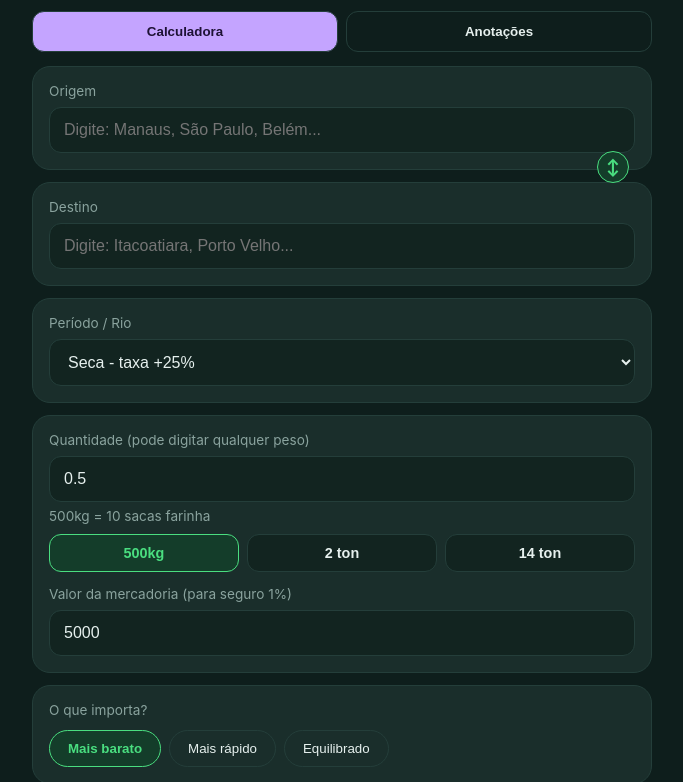
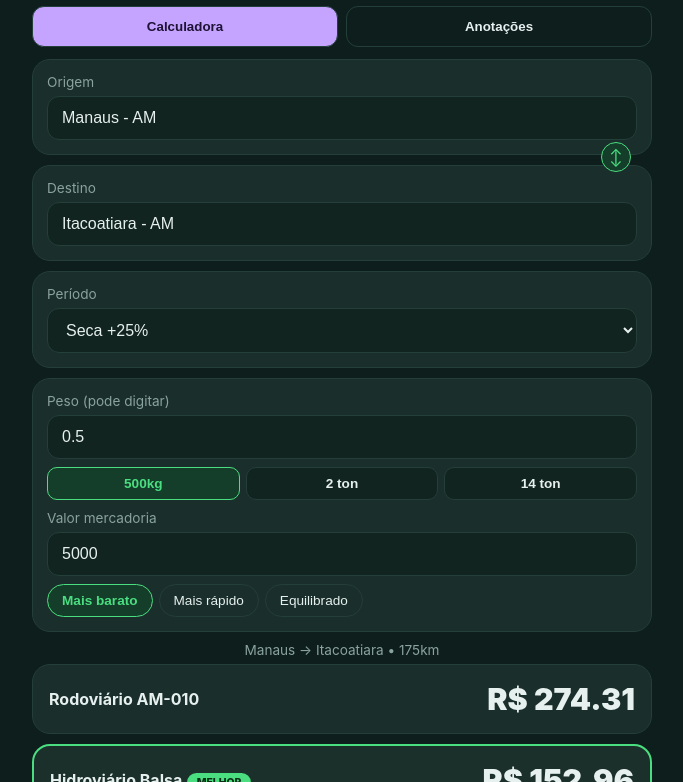
Before and after one commit to Gabrielsomaita/Rota-Viva, a plain HTML site: page index.html in a window 1280 px wide. Shown: the part 87-869 px from the top of the page, without its empty margins (298-981 px from the left). Drawn offline with Linux system fonts and the light colour scheme.

Commit message:
Refactor index.html for improved layout and usability
Updated styles and HTML structure for better layout and usability. Adjusted placeholders and labels for input fields.

```diff
--- a/index.html
+++ b/index.html
@@ -8,26 +8,28 @@
 <style>
 :root{--bg:#0e1e1c;--card:#1a2e2b;--line:#243e3a;--ink:#e6f0ee;--mute:#8aa39e;--acc:#c4a4ff;--ok:#4ade80;--okbg:#143d2a}
 *{box-sizing:border-box}body{margin:0;background:var(--bg);color:var(--ink);font-family:Inter,system-ui,sans-serif;padding:0 14px 24px}
-main{max-width:620px;margin:0 auto}h1{text-align:center;margin:24px 0 4px;font-size:2em}.sub{text-align:center;color:var(--mute);margin:0 0 14px;font-size:.9em}
-.tabs{display:flex;gap:8px;margin-bottom:14px}.tab{flex:1;padding:12px;border-radius:12px;border:1px solid var(--line);background:transparent;color:var(--ink);font-weight:700;cursor:pointer}.tab.active{background:var(--acc);color:#1e1235}
-.panel{background:var(--card);border:1px solid var(--line);border-radius:18px;padding:16px;margin-bottom:12px;position:relative}
-.label{color:var(--mute);font-size:.85em;margin-bottom:8px}select,input,textarea{width:100%;background:#122420;border:1px solid var(--line);color:var(--ink);border-radius:12px;padding:13px 14px;font-size:1em;outline:none}
-.city-list{position:absolute;left:16px;right:16px;top:72px;background:#1e3a37;border:1px solid var(--line);border-radius:12px;max-height:220px;overflow:auto;z-index:20;display:none}
-.city-list.open{display:block}.city-item{padding:12px 14px;border-bottom:1px solid var(--line);cursor:pointer}.city-item:hover{background:var(--okbg)}
-.top{display:grid;grid-template-columns:1fr 1fr 1fr;gap:8px;margin-top:10px}
-.top button{background:#122420;border:1px solid var(--line);color:var(--ink);border-radius:12px;padding:10px;font-size:.9em;font-weight:700;cursor:pointer}.top button.active{border-color:var(--ok);background:var(--okbg);color:var(--ok)}
-.swap{position:absolute;right:22px;top:84px;background:var(--okbg);border:1px solid var(--ok);color:var(--ok);width:32px;height:32px;border-radius:50%;display:flex;align-items:center;justify-content:center;cursor:pointer;font-weight:800;z-index:5}
-.chips{display:flex;gap:8px;margin-top:12px;flex-wrap:wrap}.chip{border:1px solid var(--line);background:transparent;color:var(--ink);padding:10px 18px;border-radius:999px;cursor:pointer}.chip.active{border-color:var(--ok);background:var(--okbg);color:var(--ok);font-weight:700}
-.card{background:var(--card);border:1px solid var(--line);border-radius:18px;padding:18px;margin-bottom:10px;cursor:pointer}.card.best{border:2px solid var(--ok);background:#1b2f2b}.head{display:flex;justify-content:space-between;align-items:center}.price{font-size:1.8em;font-weight:900}.badge{background:var(--ok);color:#0a2e16;padding:3px 10px;border-radius:20px;font-size:.7em;font-weight:800}
-.mute{color:var(--mute);font-size:.85em}.detail{display:none;margin-top:12px;border-top:1px solid var(--line);padding-top:10px}.detail.open{display:block}.line{display:flex;justify-content:space-between;margin:6px 0;font-size:.9em}
-.btn{width:100%;padding:14px;border-radius:12px;border:none;background:var(--acc);color:#1e1235;font-weight:800;cursor:pointer;margin-top:10px}.btn2{background:transparent;border:1px solid var(--line);color:var(--ink)}
+main{max-width:620px;margin:0 auto}h1{text-align:center;margin:22px 0 4px}.sub{text-align:center;color:var(--mute);margin:0 0 12px;font-size:.85em}
+.tabs{display:flex;gap:8px;margin-bottom:12px}.tab{flex:1;padding:12px;border-radius:12px;border:1px solid var(--line);background:transparent;color:var(--ink);font-weight:700;cursor:pointer}.tab.active{background:var(--acc);color:#1e1235}
+.panel{background:var(--card);border:1px solid var(--line);border-radius:18px;padding:14px;margin-bottom:10px;position:relative}
+.label{color:var(--mute);font-size:.85em;margin-bottom:6px}input,select,textarea{width:100%;background:#122420;border:1px solid var(--line);color:var(--ink);border-radius:12px;padding:12px 14px;font-size:1em;outline:none}
+.city-list{position:absolute;left:14px;right:14px;top:70px;background:#1e3a37;border:1px solid var(--line);border-radius:12px;max-height:200px;overflow:auto;z-index:20;display:none}
+.city-list.open{display:block}.city-item{padding:11px 14px;border-bottom:1px solid var(--line);cursor:pointer}.city-item:hover{background:var(--okbg)}
+.top{display:grid;grid-template-columns:1fr 1fr 1fr;gap:6px;margin-top:8px}.top button{background:#122420;border:1px solid var(--line);color:var(--ink);border-radius:10px;padding:8px;font-size:.85em;font-weight:700;cursor:pointer}.top button.active{border-color:var(--ok);background:var(--okbg);color:var(--ok)}
+.swap{position:absolute;right:20px;top:82px;background:var(--okbg);border:1px solid var(--ok);color:var(--ok);width:30px;height:30px;border-radius:50%;display:flex;align-items:center;justify-content:center;cursor:pointer;z-index:5}
+.chips{display:flex;gap:6px;margin-top:8px;flex-wrap:wrap}.chip{border:1px solid var(--line);background:transparent;color:var(--ink);padding:8px 14px;border-radius:999px;font-size:.85em;cursor:pointer}.chip.active{border-color:var(--ok);background:var(--okbg);color:var(--ok);font-weight:700}
+.card{background:var(--card);border:1px solid var(--line);border-radius:18px;padding:16px;margin-bottom:10px;cursor:pointer}
+.card.best{border:2px solid var(--ok);background:#1b2f2b}.head{display:flex;justify-content:space-between;align-items:center}.price{font-size:1.9em;font-weight:900}.badge{background:var(--ok);color:#0a2e16;padding:3px 10px;border-radius:20px;font-size:.65em;font-weight:800}
+.mute{color:var(--mute);font-size:.85em}
+.detail{display:none;margin-top:12px;border-top:1px solid var(--line);padding-top:10px;animation:fade .2s}.detail.open{display:block}@keyframes fade{from{opacity:0}to{opacity:1}}
+.line{display:flex;justify-content:space-between;margin:5px 0;font-size:.88em}
+.btn{width:100%;padding:13px;border-radius:12px;border:none;background:var(--acc);color:#1e1235;font-weight:800;cursor:pointer;margin-top:8px}.btn2{background:transparent;border:1px solid var(--line);color:var(--ink)}
 .hidden{display:none}
 </style>
 </head>
 <body>
 <main>
 <h1>Rota Viva</h1>
-<p class="sub">Toque no card para ver impostos</p>
+<p class="sub">Toque no card para ver detalhes</p>
 
 <div class="tabs">
 <button class="tab active" id="tabCalc" onclick="showTab('calc')">Calculadora</button>
@@ -36,70 +38,91 @@ main{max-width:620px;margin:0 auto}h1{text-align:center;margin:24px 0 4px;font-s
 
 <div id="viewCalc">
 
-<!-- ORIGEM E DESTINO COM BUSCA - NO LUGAR DO TRAJETO ANTIGO -->
 <div class="panel" id="boxOrigem">
 <div class="label">Origem</div>
-<input id="origem" placeholder="Digite: Manaus, São Paulo, Belém..." oninput="buscar('origem')" onfocus="buscar('origem')">
+<input id="origem" placeholder="Manaus, São Paulo..." oninput="buscar('origem')" onfocus="buscar('origem')">
 <div class="city-list" id="listOrigem"></div>
 <div class="swap" onclick="trocar()">↕</div>
 </div>
 
 <div class="panel" id="boxDestino">
 <div class="label">Destino</div>
-<input id="destino" placeholder="Digite: Itacoatiara, Porto Velho..." oninput="buscar('destino')" onfocus="buscar('destino')">
+<input id="destino" placeholder="Itacoatiara, Belém..." oninput="buscar('destino')" onfocus="buscar('destino')">
 <div class="city-list" id="listDestino"></div>
 </div>
 
-<!-- PERIODO SEPARADO COMO ESTAVA -->
 <div class="panel">
-<div class="label">Período / Rio</div>
-<select id="per" onchange="calc()"><option value="cheia">Cheia - normal</option><option value="seca" selected>Seca - taxa +25%</option></select>
+<div class="label">Período</div>
+<select id="per" onchange="calc()"><option value="cheia">Cheia - normal</option><option value="seca" selected>Seca +25%</option></select>
 </div>
 
-<!-- QUANTIDADE COMO ESTAVA ANTES - COM TECLADO -->
 <div class="panel">
-<div class="label">Quantidade (pode digitar qualquer peso)</div>
+<div class="label">Peso (pode digitar)</div>
 <input id="carga" type="number" inputmode="decimal" value="0.5" step="0.01" oninput="syncPeso()">
-<div class="mute" id="kgHelp" style="margin-top:6px">500kg = 10 sacas farinha</div>
-<div class="top">
-<button id="b500" class="active" onclick="setW(0.5)">500kg</button>
-<button id="b2" onclick="setW(2)">2 ton</button>
-<button id="b14" onclick="setW(14)">14 ton</button>
-</div>
-<div style="margin-top:14px">
-<div class="label">Valor da mercadoria (para seguro 1%)</div>
-<input id="vMerc" type="number" inputmode="numeric" value="5000" oninput="calc()">
-</div>
-</div>
-
-<!-- O QUE IMPORTA COMO ESTAVA -->
-<div class="panel">
-<div class="label">O que importa?</div>
-<div class="chips">
-<button class="chip active" id="cBar" onclick="setC('barato')">Mais barato</button>
-<button class="chip" id="cRap" onclick="setC('rapido')">Mais rápido</button>
-<button class="chip" id="cEq" onclick="setC('eq')">Equilibrado</button>
-</div>
+<div class="top"><button id="b500" class="active" onclick="setW(0.5)">500kg</button><button id="b2" onclick="setW(2)">2 ton</button><button id="b14" onclick="setW(14)">14 ton</button></div>
+<div style="margin-top:10px"><div class="label">Valor mercadoria</div><input id="vMerc" type="number" value="5000" oninput="calc()"></div>
+<div class="chips"><button class="chip active" id="cBar" onclick="setC('barato')">Mais barato</button><button class="chip" id="cRap" onclick="setC('rapido')">Mais rápido</button><button class="chip" id="cEq" onclick="setC('eq')">Equilibrado</button></div>
 </div>
 
 <div id="res"></div>
 </div>
 
 <div id="viewPlan" class="hidden">
-<div class="panel">
-<div class="label">Anotações de logística - fica salvo</div>
-<textarea id="anotacoes" rows="12" placeholder="Escreve aqui livre..."></textarea>
-<button class="btn" onclick="salvarAnot()">Salvar</button>
-<button class="btn btn2" onclick="exportTxt()">Exportar</button>
-<div class="mute" id="saveMsg" style="text-align:center;margin-top:8px"></div>
-</div>
+<div class="panel"><div class="label">Anotações</div><textarea id="anotacoes" rows="12"></textarea><button class="btn" onclick="salvarAnot()">Salvar</button></div>
 </div>
 </main>
 <script>
 const cidades=[
 {name:"Manaus",uf:"AM",lat:-3.119,lon:-60.021},{name:"Itacoatiara",uf:"AM",lat:-3.143,lon:-58.444},{name:"Parintins",uf:"AM",lat:-2.628,lon:-56.735},{name:"Manacapuru",uf:"AM",lat:-3.289,lon:-60.62},
-{name:"Belém",uf:"PA",lat:-1.455,lon:-48.504},{name:"Santarém",uf:"PA",lat:-2.443,lon:-54.708},{name:"Marabá",uf:"PA",lat:-5.368,lon:-49.117},{name:"Ananindeua",uf:"PA",lat:-1.365,lon:-48.372},
-{name:"Porto Velho",uf:"RO",lat:-8.761,lon:-63.9},{name:"Ji-Paraná",uf:"RO",lat:-10.877,lon:-61.932},{name:"Boa Vista",uf:"RR",lat:2.823,lon:-60.675},{name:"Rio Branco",uf:"AC",lat:-9.975,lon:-67.824},{name:"Macapá",uf:"AP",lat:0.034,lon:-51.069},{name:"Palmas",uf:"TO",lat:-10.168,lon:-48.331},
-{name:"São Paulo",uf:"SP",lat:-23.55,lon:-46.633},{name:"Rio de Janeiro",uf:"RJ",lat:-22.906,lon:-43.172},{name:"Brasília",uf:"DF",lat:-15.793,lon:-47.882},{name:"Belo Horizonte",uf:"MG",lat:-19.916,lon:-43.934},{name:"Curitiba",uf:"PR",lat:-25.429,lon:-49.267},{name:"Porto Alegre",uf:"RS",lat:-30.034,lon:-51.217},{name:"Salvador",uf:"BA",lat:-12.977,lon:-38.501},{name:"Recife",uf:"PE",lat:-8.047,lon:-34.877},{name:"Fortaleza",uf:"CE",lat:-3.717,lon:-38.543},{name:"Goiânia",uf:"GO",lat:-16.686,lon:-49.264},{name:"Cuiabá",uf:"MT",lat:-15.601,lon:-56.097},{name:"Campo Grande",uf:"MS",lat:-20.469,lon:-54.62}
+{name:"Belém",uf:"PA",lat:-1.455,lon:-48.504},{name:"Santarém",uf:"PA",lat:-2.443,lon:-54.708},{name:"Marabá",uf:"PA",lat:-5.368,lon:-49.117},
+{name:"Porto Velho",uf:"RO",lat:-8.761,lon:-63.9},{name:"Boa Vista",uf:"RR",lat:2.823,lon:-60.675},{name:"Rio Branco",uf:"AC",lat:-9.975,lon:-67.824},{name:"Macapá",uf:"AP",lat:0.034,lon:-51.069},{name:"Palmas",uf:"TO",lat:-10.168,lon:-48.331},
+{name:"São Paulo",uf:"SP",lat:-23.55,lon:-46.633},{name:"Rio de Janeiro",uf:"RJ",lat:-22.906,lon:-43.172},{name:"Brasília",uf:"DF",lat:-15.793,lon:-47.882},{name:"Belo Horizonte",uf:"MG",lat:-19.916,lon:-43.934},{name:"Curitiba",uf:"PR",lat:-25.429,lon:-49.267},{name:"Porto Alegre",uf:"RS",lat:-30.034,lon:-51.217},{name:"Salvador",uf:"BA",lat:-12.977,lon:-38.501},{name:"Recife",uf:"PE",lat:-8.047,lon:-34.877},{name:"Fortaleza",uf:"CE",lat:-3.717,lon:-38.543}
 ];
 let origemSel=cidades[0], destinoSel=cidades[1];
+function buscar(tipo){
+ const input=document.getElementById(tipo); const list=document.getElementById(tipo=='origem'?'listOrigem':'listDestino');
+ const q=input.value.toLowerCase().normalize("NFD").replace(/[\u0300-\u036f]/g,"");
+ const filtr=cidades.filter(c=>c.name.toLowerCase().normalize("NFD").replace(/[\u0300-\u036f]/g,"").includes(q)).slice(0,6);
+ list.innerHTML=filtr.map(c=>`<div class="city-item" onclick="sel('${tipo}','${c.name}')"><b>${c.name}</b> - ${c.uf}</div>`).join('');
+ list.className='city-list open';
+}
+function sel(tipo,nome){const c=cidades.find(x=>x.name==nome); if(tipo=='origem'){origemSel=c; origem.value=c.name+' - '+c.uf; listOrigem.className='city-list';}else{destinoSel=c; destino.value=c.name+' - '+c.uf; listDestino.className='city-list';}calc();}
+function trocar(){const t=origemSel; origemSel=destinoSel; destinoSel=t; origem.value=origemSel.name+' - '+origemSel.uf; destino.value=destinoSel.name+' - '+destinoSel.uf; calc();}
+document.addEventListener('click',e=>{if(!e.target.closest('#boxOrigem')) listOrigem.className='city-list'; if(!e.target.closest('#boxDestino')) listDestino.className='city-list';});
+function distKm(a,b){const R=6371; const dLat=(b.lat-a.lat)*Math.PI/180; const dLon=(b.lon-a.lon)*Math.PI/180; const x=Math.sin(dLat/2)**2+Math.cos(a.lat*Math.PI/180)*Math.cos(b.lat*Math.PI/180)*Math.sin(dLon/2)**2; return R*2*Math.atan2(Math.sqrt(x),Math.sqrt(1-x));}
+
+let crit='barato';
+function showTab(t){viewCalc.className=t=='calc'?'':'hidden';viewPlan.className=t=='plan'?'':'hidden';tabCalc.className=t=='calc'?'tab active':'tab';tabPlan.className=t=='plan'?'tab active':'tab';}
+function syncPeso(){const ton=parseFloat(carga.value)||0; document.querySelectorAll('.top button').forEach(b=>b.className=''); if(ton==0.5) b500.className='active'; else if(ton==2) b2.className='active'; else if(ton==14) b14.className='active'; calc();}
+function setW(v){carga.value=v; syncPeso();}
+function setC(c){crit=c; document.querySelectorAll('.chip').forEach(b=>b.className='chip'); document.getElementById(c=='barato'?'cBar':c=='rapido'?'cRap':'cEq').className='chip active'; calc();}
+function calc(){
+ const ton=parseFloat(carga.value)||0.5; const vMerc=parseFloat(document.getElementById('vMerc').value)||0; const km=distKm(origemSel,destinoSel); const mult=per.value=='seca'?1.25:1;
+ function build(def,d,nome,desc){
+  const freteBase=def*ton*mult*(km/270); const balsa=(km>700|| (origemSel.uf=='RO'&&destinoSel.uf=='AM')||(origemSel.uf=='AM'&&destinoSel.uf=='RO')) && nome!='Aéreo' ? 4800:0;
+  const sub=freteBase+balsa; const icms=sub*0.12; const porto=ton*1000>=50?30:0; const seguro=vMerc*0.01; const afrmm=nome.includes('Hidro')?sub*0.08:0; const total=sub+icms+porto+seguro+afrmm;
+  return {nome,def,d,desc,freteBase,balsa,icms,porto,seguro,afrmm,total,km};
+ }
+ const ehNorte=['AM','PA','RO','RR','AC','AP','TO'].includes(origemSel.uf)&&['AM','PA','RO','RR','AC','AP','TO'].includes(destinoSel.uf);
+ const rodDef=ehNorte?428:220; const hidDef=ehNorte? (km<400?150:350):9999; const aerDef=ehNorte?1800:1200;
+ const list=[build(rodDef,km/600+1,'Rodoviário AM-010','Caminhão 3 eixos 14ton = R$6.000'),hidDef<9000?build(hidDef,km/300+2,'Hidroviário Balsa','Balsa pequena, mais barato na cheia'):null,build(aerDef,0.5,'Aéreo','Avião táxi aéreo')].filter(Boolean);
+ const best=crit=='barato'?list.reduce((a,b)=>a.total<b.total?a:b):crit=='rapido'?list.reduce((a,b)=>a.d<b.d?a:b):list.reduce((a,b)=>(a.total/500+a.d*50)<(b.total/500+b.d*50)?a:b);
+ res.innerHTML=`<div class="mute" style="text-align:center;margin-bottom:6px">${origemSel.name} → ${destinoSel.name} • ${Math.round(km)}km</div>`+list.map((o,i)=>`
+  <div class="card ${o.nome==best.nome?'best':''}" onclick="document.getElementById('det${i}').classList.toggle('open')">
+    <div class="head"><div><b>${o.nome}</b> ${o.nome==best.nome?'<span class="badge">MELHOR</span>':''}</div><div class="price">R$ ${o.total.toFixed(2)}</div></div>
+    <div class="detail" id="det${i}">
+      <div class="mute" style="margin-bottom:8px">${o.d.toFixed(1)} dias • ${o.desc} • ${Math.round(o.km)}km</div>
+      <div class="line"><span>Base R$${o.freieBase?o.freieBase.toFixed(0):o.freteBase.toFixed(0)} + Balsa ${o.balsa?`R$${o.balsa}`:'-'} </span></div>
+      <div class="line"><span>ICMS 12% R$${o.icms.toFixed(0)} + Porto R$${o.porto.toFixed(0)} + Seguro R$${o.seguro.toFixed(0)} ${o.afrmm?`+ AFRMM R$${o.afrmm.toFixed(0)}`:''}</span></div>
+      <div class="line"><span>R$ ${(o.total/(ton*1000)).toFixed(3)}/kg • ${ton*1000}kg = R$ ${o.total.toFixed(2)} total</span></div>
+    </div>
+  </div>
+ `).join('');
+}
+origem.value=origemSel.name+' - '+origemSel.uf; destino.value=destinoSel.name+' - '+destinoSel.uf;
+const txtArea=document.getElementById('anotacoes'); txtArea.value=localStorage.getItem('rv_anot')||'';
+function salvarAnot(){localStorage.setItem('rv_anot',txtArea.value); alert('Salvo');}
+syncPeso();
+</script>
+</body>
+</html>
```
